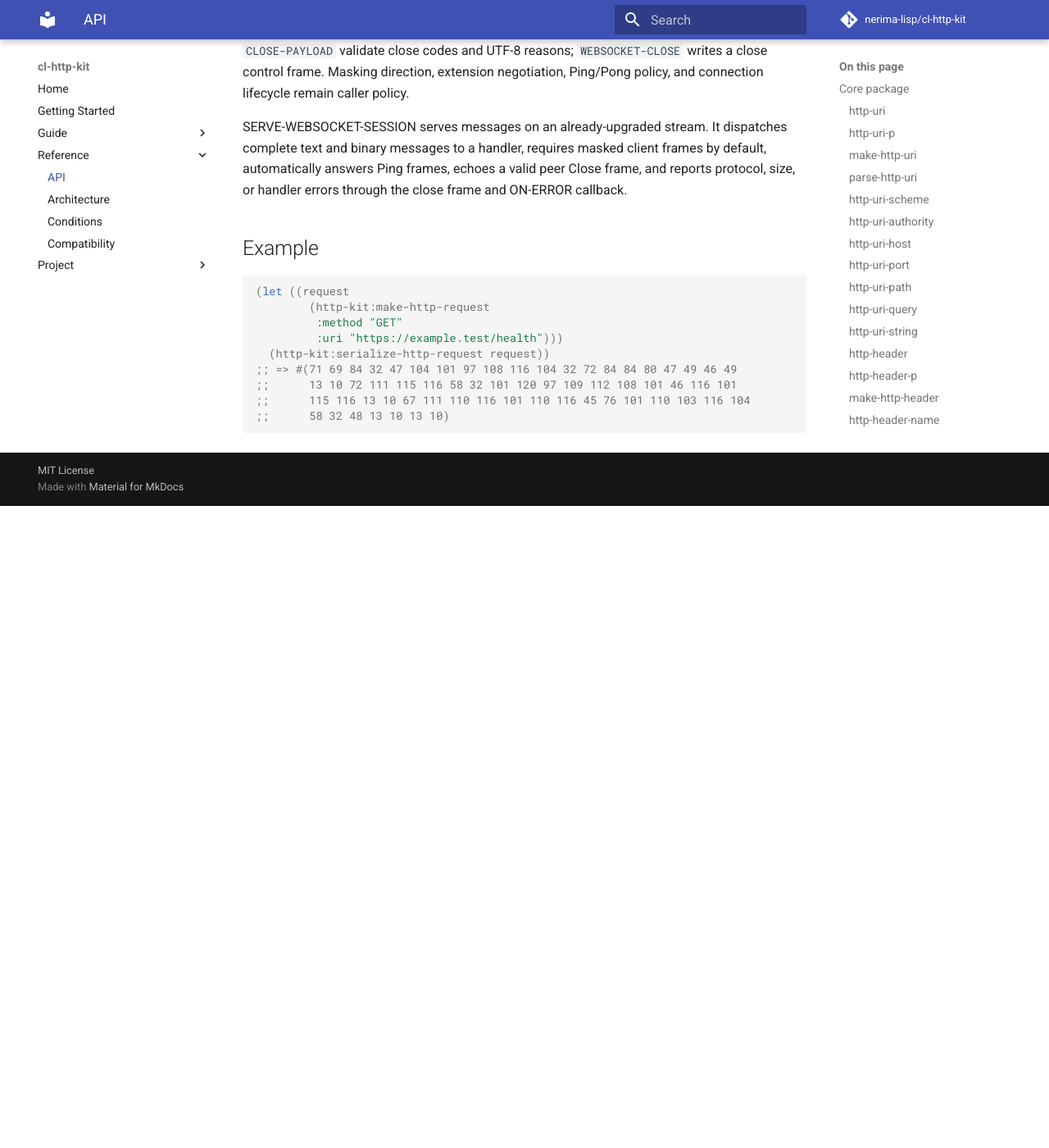
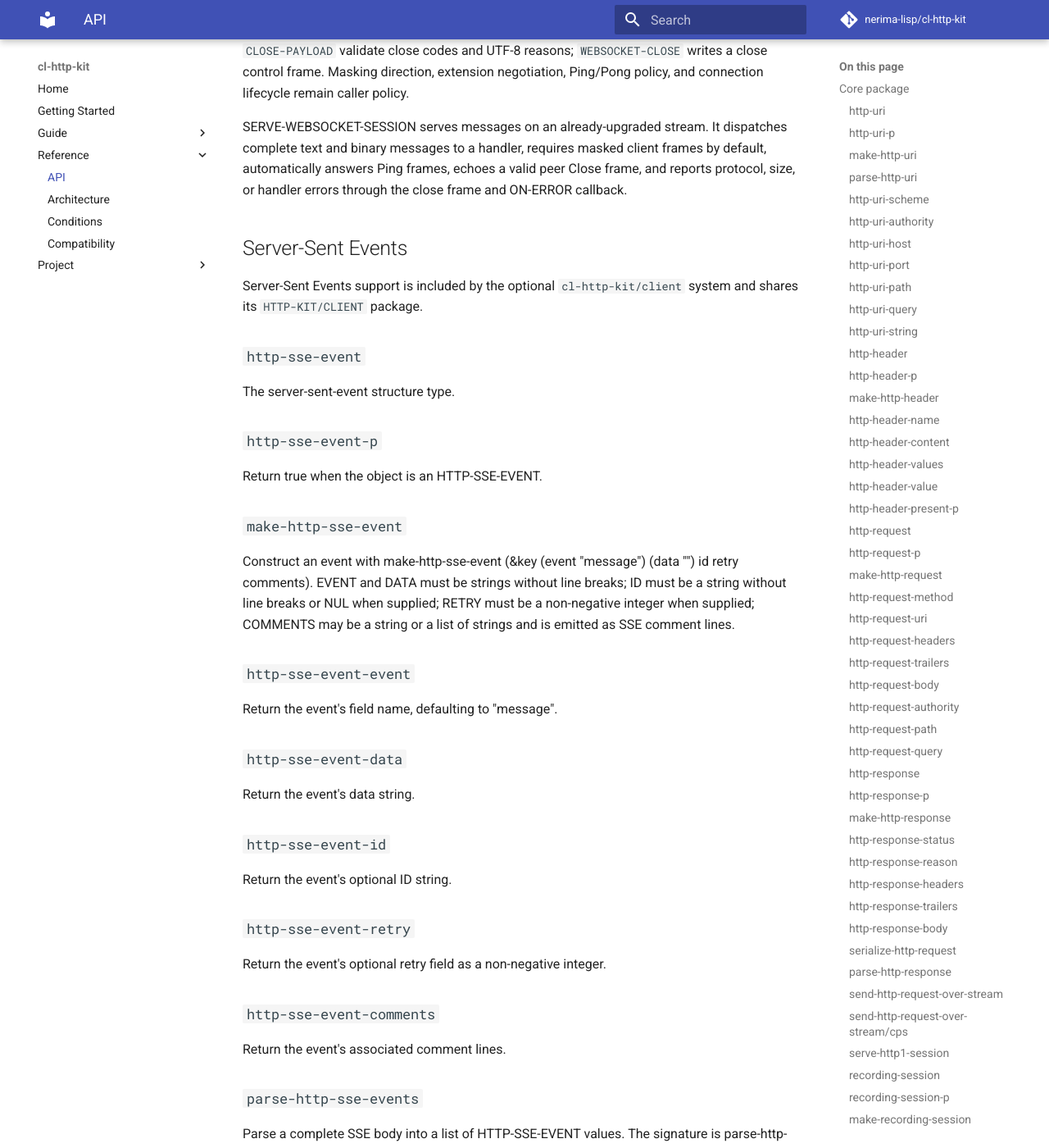
Before and after one commit to nerima-lisp/cl-http-kit, an MkDocs documentation site: the page built from docs/src/reference/api.md, in a window 1280 px wide and 1400 px high, scrolled down 26701 px. Shown: the whole window at 82% size. Built offline with MkDocs 1.6.1 and Material for MkDocs 9.7.7, drawn with Linux system fonts in a browser that asks for light colours; comment, search, counter and statistics services are not loaded; before the commit the page ends 27318 px from its top, so only the background shows below that; some of the changed text lies outside the part shown.

Commit message:
docs: document the Server-Sent Events API
client/sse-data.lisp, client/sse-parser.lisp, and client/sse-serialize.lisp
export http-sse-event and its accessors, make-http-sse-event,
parse-http-sse-events, read-http-sse-events, and serialize-http-sse-event
from HTTP-KIT/CLIENT, but the API reference never gained a section for them.
README.md and development.md already list SSE in their module tables
(81f0294); this closes the gap in the actual symbol reference.

````diff
--- a/docs/src/reference/api.md
+++ b/docs/src/reference/api.md
@@ -1069,6 +1069,72 @@ client frames by default, automatically answers Ping frames, echoes a valid
 peer Close frame, and reports protocol, size, or handler errors through the
 close frame and ON-ERROR callback.
 
+## Server-Sent Events
+
+Server-Sent Events support is included by the optional `cl-http-kit/client`
+system and shares its `HTTP-KIT/CLIENT` package.
+
+### `http-sse-event`
+
+The server-sent-event structure type.
+
+### `http-sse-event-p`
+
+Return true when the object is an HTTP-SSE-EVENT.
+
+### `make-http-sse-event`
+
+Construct an event with make-http-sse-event (&key (event "message") (data "")
+id retry comments). EVENT and DATA must be strings without line breaks; ID
+must be a string without line breaks or NUL when supplied; RETRY must be a
+non-negative integer when supplied; COMMENTS may be a string or a list of
+strings and is emitted as SSE comment lines.
+
+### `http-sse-event-event`
+
+Return the event's field name, defaulting to "message".
+
+### `http-sse-event-data`
+
+Return the event's data string.
+
+### `http-sse-event-id`
+
+Return the event's optional ID string.
+
+### `http-sse-event-retry`
+
+Return the event's optional retry field as a non-negative integer.
+
+### `http-sse-event-comments`
+
+Return the event's associated comment lines.
+
+### `parse-http-sse-events`
+
+Parse a complete SSE body into a list of HTTP-SSE-EVENT values. The signature
+is parse-http-sse-events (input &key max-events max-line-bytes
+max-data-bytes). INPUT is a UTF-8 string or an octet vector. The parser
+recognizes CRLF, LF, and CR line endings, strips a leading UTF-8 BOM, and
+dispatches a final event at end of input even without a trailing blank line.
+Each limit is a safety bound; passing NIL for a limit disables it.
+
+### `read-http-sse-events`
+
+Read SSE events from an already-open stream. The signature is
+read-http-sse-events (stream &key max-events max-line-bytes max-data-bytes
+on-event (collect-events-p t)). STREAM may be binary or character. ON-EVENT,
+when supplied, is called with each dispatched HTTP-SSE-EVENT as it arrives.
+The call returns the collected event list when COLLECT-EVENTS-P is true,
+otherwise NIL.
+
+### `serialize-http-sse-event`
+
+Serialize one HTTP-SSE-EVENT to UTF-8 octets ending in a blank line, suitable
+for writing to an SSE response body. Comment lines are emitted first, then
+event, id, retry, and one or more data lines split on the event's own line
+breaks.
+
 ## Example
 
 ```lisp
````
